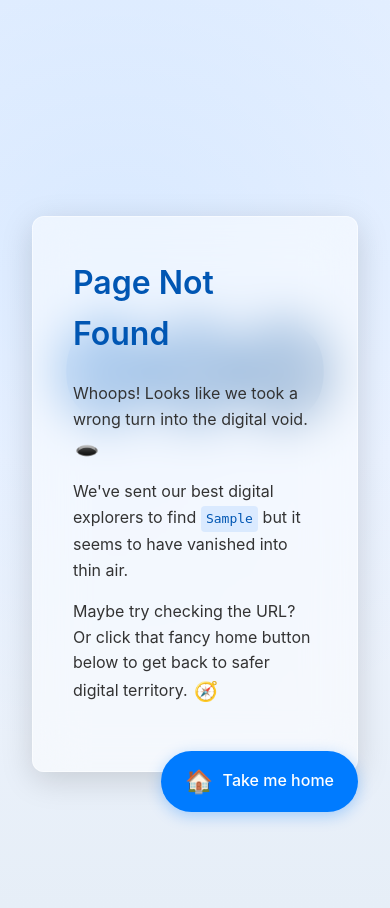
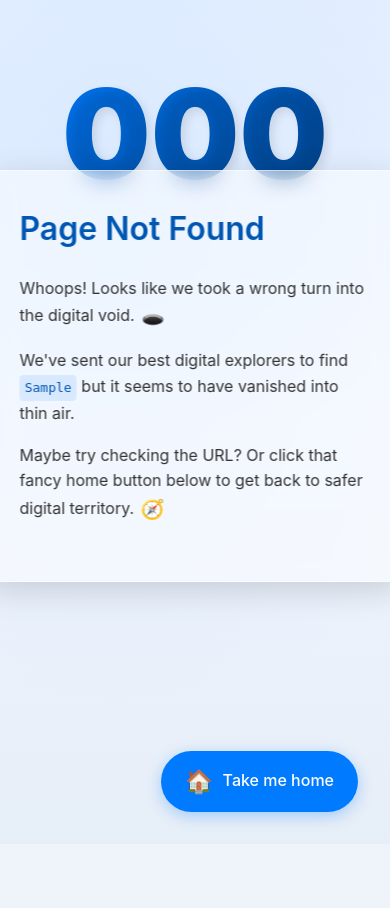
Before and after one commit to 8ly-dev/Serv, a Python web app: template serv/templates/error/404.html in a window 390 px wide. After the commit the page ends 828 px from the top, so only its background shows below. Run offline with Jinja, Linux system fonts and the light colour scheme; the template is opened without the code that fills it: most values are stand-ins (such as "Sample title", 1, 10 or a date in 2020).

Commit message:
Improve error page template for mobile devices: reduce blur effect, fix hover transform, adjust card position

```diff
--- a/serv/templates/error/base.html
+++ b/serv/templates/error/base.html
@@ -49,14 +49,14 @@
             padding: 0;
             min-height: 100vh;
             display: flex;
-            justify-content: center;
+            justify-content: flex-start;
             align-items: center;
             background: linear-gradient(to bottom, #e6f0ff 0%, #f0f5ff 50%, #e6eef7 100%);
             overflow-x: hidden;
             overflow-y: auto;
             position: relative;
             cursor: auto;
-            padding: 2rem 0;
+            padding: 0;
         }
 
         body::before {
@@ -70,7 +70,7 @@
             z-index: -1;
         }
 
-        .error-number {
+                .error-number {
             position: fixed;
             font-size: 32vw;
             font-weight: 900;
@@ -80,18 +80,22 @@
             color: transparent;
             z-index: 0;
             line-height: 0.8;
-            top: 50%;
+            top: 10vh;
             left: 50%;
-            transform: translate(-50%, -100%);
+            transform: translateX(-50%);
             user-select: none;
             text-shadow: 4px 4px 10px rgba(0, 0, 0, 0.1);
             pointer-events: none;
             width: 100%;
             text-align: center;
+            height: 25.6vw; /* Approximate height based on font size */
         }
 
-                .error-container {
-            position: relative;
+        .error-container {
+            position: fixed;
+            top: calc(10vh + 22vw); /* Nudged down from 19.2vw to 22vw */
+            left: 50%;
+            transform: translateX(-50%);
             z-index: 1;
             background: rgba(255, 255, 255, 0.5);
             backdrop-filter: blur(25px);
@@ -101,14 +105,23 @@
             box-shadow: 0 8px 32px rgba(0, 0, 0, 0.15);
             max-width: 600px;
             width: 90%;
-            margin: 8rem 2rem 3rem;
+            margin: 0 auto;
             border: 1px solid rgba(255, 255, 255, 0.5);
             transition: transform 0.3s ease, box-shadow 0.3s ease;
             overflow: auto;
         }
 
+        /* Media query for mobile devices */
+        @media (max-width: 768px) {
+            .error-container {
+                backdrop-filter: blur(10px);
+                -webkit-backdrop-filter: blur(10px);
+                padding: 2rem;
+            }
+        }
+
         .error-container:hover {
-            transform: translateY(-3px);
+            transform: translateX(-50%) translateY(-3px);
             box-shadow: 0 12px 30px rgba(0, 0, 0, 0.12);
         }
 
@@ -290,12 +303,12 @@
         // Add very subtle hover effect to the card
         const container = document.querySelector('.error-container');
         container.addEventListener('mouseenter', function() {
-            this.style.transform = 'translateY(-3px)';
+            this.style.transform = 'translateX(-50%) translateY(-3px)';
             this.style.boxShadow = '0 12px 30px rgba(0, 0, 0, 0.12)';
         });
 
         container.addEventListener('mouseleave', function() {
-            this.style.transform = 'translateY(0)';
+            this.style.transform = 'translateX(-50%)';
             this.style.boxShadow = '0 8px 32px rgba(0, 0, 0, 0.15)';
         });
     </script>
```
